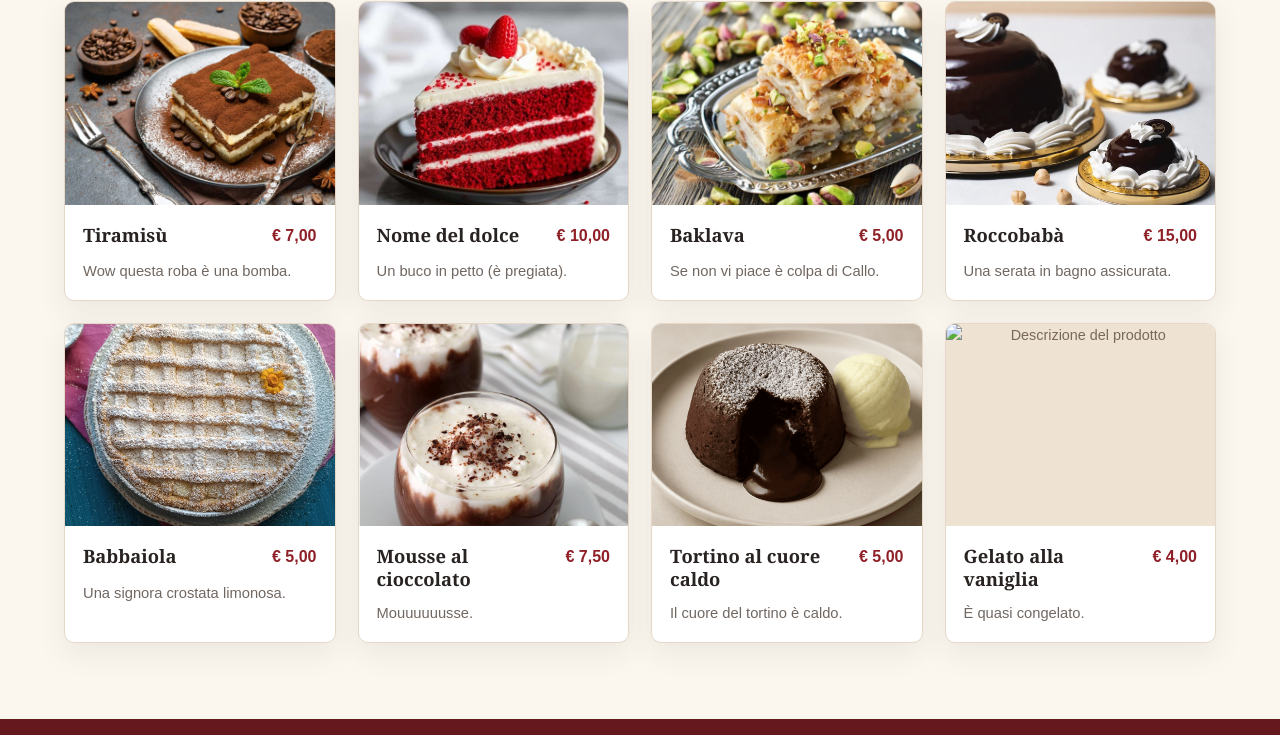
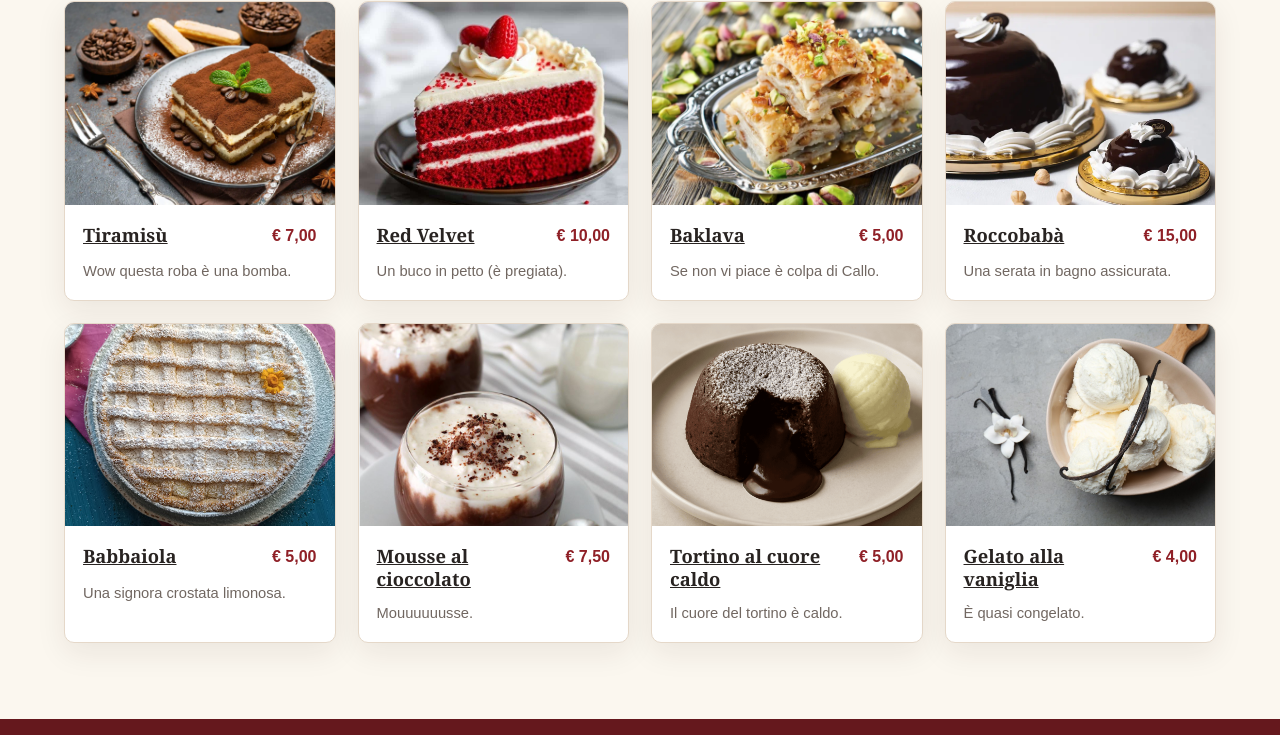
Before and after one commit to antonio77777599/la-bella-napoli-5cinf, a plain HTML site: page index.html in a window 1280 px wide. Shown: the part 2793-3528 px from the top of the page. Drawn offline with Linux system fonts and the light colour scheme.

Commit message:
Add links to product titles and update images

```diff
--- a/index.html
+++ b/index.html
@@ -151,42 +151,42 @@
         <!-- SLOT DOLCE 01 -->
         <article class="product-card">
           <img class="product-image" src="assets/images/Cancro dellannunziata.webp" alt="Descrizione del prodotto">
-          <div class="product-info"><div class="product-title-row"><h3>Tiramisù</h3><span class="price">€ 7,00</span></div><p>Wow questa roba è una bomba.</p></div>
+          <div class="product-info"><div class="product-title-row"><a href = "assets/images/Storia_del_Tiramisu.pdf"> <h3>Tiramisù</h3></a><span class="price">€ 7,00</span></div><p>Wow questa roba è una bomba.</p></div>
         </article>
         <!-- SLOT DOLCE 02 -->
         <article class="product-card">
           <img class="product-image" src="assets/images/Ladro Lupin.jpg" alt="Descrizione del prodotto">
-          <div class="product-info"><div class="product-title-row"><h3>Nome del dolce</h3><span class="price">€ 10,00</span></div><p>Un buco in petto (è pregiata).</p></div>
+          <div class="product-info"><div class="product-title-row"><a href = "assets/images/Redstoria.pdf"> <h3>Red Velvet</h3></a><span class="price">€ 10,00</span></div><p>Un buco in petto (è pregiata).</p></div>
         </article>
         <!-- SLOT DOLCE 03 -->
         <article class="product-card">
          <img class="product-image" src="assets/images/Il-dolce_degli-orchi.jpg" alt="Descrizione del prodotto">
-          <div class="product-info"><div class="product-title-row"><h3>Baklava</h3><span class="price">€ 5,00</span></div><p>Se non vi piace è colpa di Callo.</p></div>
+          <div class="product-info"><div class="product-title-row"><a href = "assets/images/Baklavastoria.pdf"> <h3>Baklava</h3></a><span class="price">€ 5,00</span></div><p>Se non vi piace è colpa di Callo.</p></div>
         </article>
         <!-- SLOT DOLCE 04 -->
         <article class="product-card">
           <img class="product-image" src="assets/images/cioccolattino.webp" alt="Descrizione del prodotto">
-          <div class="product-info"><div class="product-title-row"><h3>Roccobabà</h3><span class="price">€ 15,00</span></div><p>Una serata in bagno assicurata.</p></div>
+          <div class="product-info"><div class="product-title-row"><a href = "assets/images/Roccobabastoria.pdf"> <h3>Roccobabà</h3></a><span class="price">€ 15,00</span></div><p>Una serata in bagno assicurata.</p></div>
         </article>
         <!-- SLOT DOLCE 05 -->
         <article class="product-card">
          <img class="product-image" src="assets/images/Tre Biscott.jpg" alt="Descrizione del prodotto">
-          <div class="product-info"><div class="product-title-row"><h3>Babbaiola</h3><span class="price">€ 5,00</span></div><p>Una signora crostata limonosa.</p></div>
+          <div class="product-info"><div class="product-title-row"><a href = "assets/images/Babbaiolastoria.pdf"> <h3>Babbaiola</h3></a><span class="price">€ 5,00</span></div><p>Una signora crostata limonosa.</p></div>
         </article>
         <!-- SLOT DOLCE 06 -->
         <article class="product-card">
           <img class="product-image" src="assets/images/caca.png" alt="Descrizione del prodotto">
-          <div class="product-info"><div class="product-title-row"><h3>Mousse al cioccolato</h3><span class="price">€ 7,50</span></div><p>Mouuuuuusse.</p></div>
+          <div class="product-info"><div class="product-title-row"><a href = "assets/images/Moussestoria.pdf"> <h3>Mousse al cioccolato</h3></a><span class="price">€ 7,50</span></div><p>Mouuuuuusse.</p></div>
         </article>
         <!-- SLOT DOLCE 07 -->
         <article class="product-card">
          <img class="product-image" src="assets/images/Diddy.png" alt="Descrizione del prodotto">
-          <div class="product-info"><div class="product-title-row"><h3>Tortino al cuore caldo</h3><span class="price">€ 5,00 </span></div><p>Il cuore del tortino è caldo.</p></div>
+          <div class="product-info"><div class="product-title-row"><a href = "assets/images/Tortinostoria.pdf"> <h3>Tortino al cuore caldo</h3></a><span class="price">€ 5,00 </span></div><p>Il cuore del tortino è caldo.</p></div>
         </article>
         <!-- SLOT DOLCE 08 -->
         <article class="product-card">
-         <img class="product-image" src="assets/images/pallabianca.jpeg" alt="Descrizione del prodotto">
-          <div class="product-info"><div class="product-title-row"><h3>Gelato alla vaniglia</h3><span class="price">€ 4,00</span></div><p>È quasi congelato.</p></div>
+         <img class="product-image" src="assets/images/pallabianca.jpg" alt="Descrizione del prodotto">
+          <div class="product-info"><div class="product-title-row"><a href = "assets/images/Gelatostoria.pdf"> <h3>Gelato alla vaniglia</h3></a><span class="price">€ 4,00</span></div><p>È quasi congelato.</p></div>
       </div>
     </section>
   </main>
```
